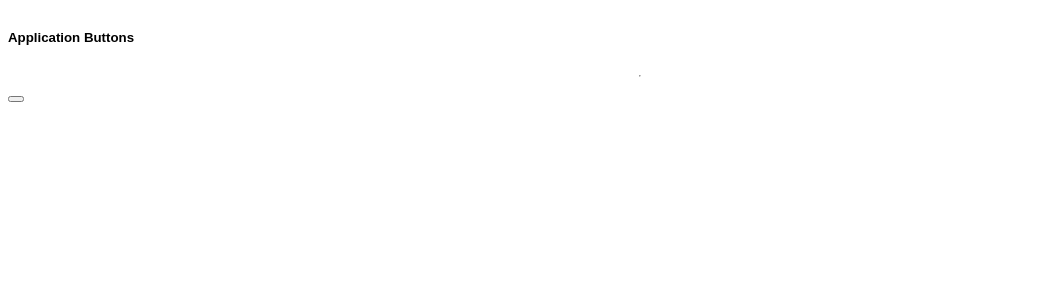
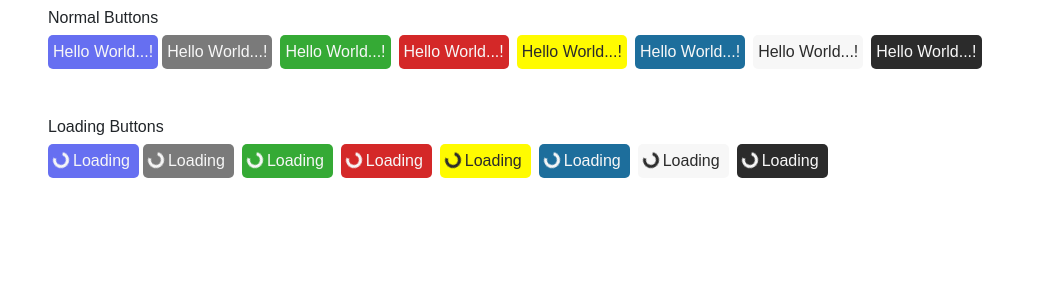
Before and after one commit to alimpp/vuejs-base-components, a Vue app: page / in a window 1280 px wide. Shown: the top 300 px of the page, without its empty margins (0-1037 px from the left). Built offline with nearby package versions, Linux system fonts and the light colour scheme.

Commit message:
Add loading

```diff
--- a/package.json
+++ b/package.json
@@ -7,6 +7,7 @@
     "build": "vue-cli-service build"
   },
   "dependencies": {
+    "bootstrap": "^5.2.3",
     "bootstrap-icons": "^1.10.3",
     "vue": "^3.2.13"
   },
--- a/src/App.vue
+++ b/src/App.vue
@@ -1,8 +1,27 @@
 <template>
-  <div class="app">
-    <h5>Application Buttons</h5>
-    <hr>
-    <baseButton/>
+  <div class="app px-5 pt-2">
+    <h6>Normal Buttons</h6>
+    <div class="d-flex">
+      <baseButton color="primary" name="Hello World...!" :loading="false"/>
+      <baseButton class="mx-1" color="secondary" name="Hello World...!" :loading="false"/>
+      <baseButton class="mx-1" color="success" name="Hello World...!" :loading="false"/>
+      <baseButton class="mx-1" color="danger" name="Hello World...!" :loading="false"/>
+      <baseButton class="mx-1" color="warning" name="Hello World...!" :loading="false"/>
+      <baseButton class="mx-1" color="info" name="Hello World...!" :loading="false"/>
+      <baseButton class="mx-1" color="light" name="Hello World...!" :loading="false"/>
+      <baseButton class="mx-1" color="dark" name="Hello World...!" :loading="false"/>
+    </div>
+    <h6 class="pt-5">Loading Buttons</h6>
+    <div class="d-flex">
+      <baseButton color="primary" name="Hello World...!" :loading="true"/>
+      <baseButton class="mx-1" color="secondary" name="Hello World...!" :loading="true"/>
+      <baseButton class="mx-1" color="success" name="Hello World...!" :loading="true"/>
+      <baseButton class="mx-1" color="danger" name="Hello World...!" :loading="true"/>
+      <baseButton class="mx-1" color="warning" name="Hello World...!" :loading="true"/>
+      <baseButton class="mx-1" color="info" name="Hello World...!" :loading="true"/>
+      <baseButton class="mx-1" color="light" name="Hello World...!" :loading="true"/>
+      <baseButton class="mx-1" color="dark" name="Hello World...!" :loading="true"/>
+    </div>
   </div>
 </template>
 
--- a/src/assets/main.scss
+++ b/src/assets/main.scss
@@ -0,0 +1,2 @@
+@import './scss/classes/backgrounds.scss';
+@import './scss/classes/colors.scss';
--- a/src/components/baseButton.vue
+++ b/src/components/baseButton.vue
@@ -1,17 +1,22 @@
 <template>
-    <div class="base-button-container d-flex flex-column">
       <button
-        class="btn-sm btn white_color"
-        :class="{}"
+        class="button"
+        :class="{
+            'primary_background': primaryBackground,
+            'secondary_background': secondaryBackground,
+            'success_background': successBackground,
+            'danger_background': dangerBackground,
+            'warning_background': warningBackground,
+            'info_background': infoBackground,
+            'light_background': lightBackground,
+            'dark_background': darkBackground,
+        }"
       >
 
-        <div v-if="loading">
-        <div
-          class="spinner-border spinner-border-sm text-light"
-          role="status"
-          v-if="loading"
-        ></div>
-        <span>Loading</span>
+        <div class="" v-if="loading">
+            <div class="spinner-border spinner-border-sm" role="status">
+        </div>
+        <span class="px-1">Loading</span>
         </div>
 
         <div v-else>
@@ -23,11 +28,58 @@
         </div>
 
       </button>
-    </div>
   </template>
 
   <script setup>
-  import { computed } from "vue";
+  import { computed , ref } from "vue";
+
+  const primaryBackground = computed(() => {
+   if(props.color === "primary"){
+    return true
+   }
+  })
+
+  const secondaryBackground = computed(() => {
+   if(props.color === "secondary"){
+    return true
+   }
+  })
+
+  const successBackground = computed(() => {
+   if(props.color === "success"){
+    return true
+   }
+  })
+
+  const dangerBackground = computed(() => {
+   if(props.color === "danger"){
+    return true
+   }
+  })
+
+  const warningBackground = computed(() => {
+   if(props.color === "warning"){
+    return true
+   }
+  })
+
+  const infoBackground = computed(() => {
+   if(props.color === "info"){
+    return true
+   }
+  })
+
+  const lightBackground = computed(() => {
+   if(props.color === "light"){
+    return true
+   }
+  })
+
+  const darkBackground = computed(() => {
+   if(props.color === "dark"){
+    return true
+   }
+  })
 
   const props = defineProps({
     color: {
@@ -54,5 +106,9 @@
   </script>
 
  <style lang="scss" scoped>
-
+  .button{
+    padding: 5px;
+    border: none;
+    border-radius: 5px;
+  }
   </style>
--- a/src/main.js
+++ b/src/main.js
@@ -1,4 +1,7 @@
 import { createApp } from 'vue'
 import App from './App.vue'
+import 'bootstrap/dist/js/bootstrap.bundle'
+import 'bootstrap/dist/css/bootstrap.min.css'
 import 'bootstrap-icons/font/bootstrap-icons.css'
+import './assets/main.scss'
 createApp(App).mount('#app')
```
Also changed, not shown: 2 other files (tests, documents, lock files or other folders).
